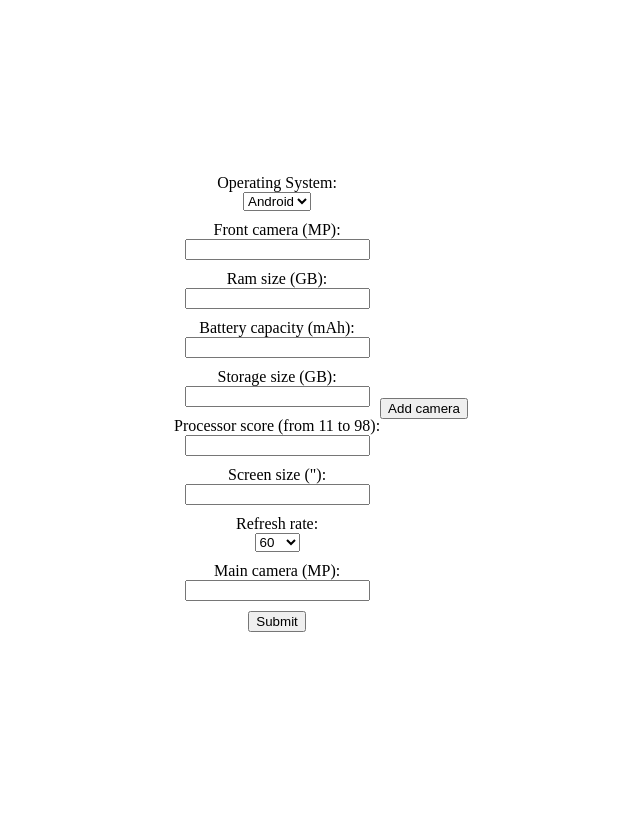
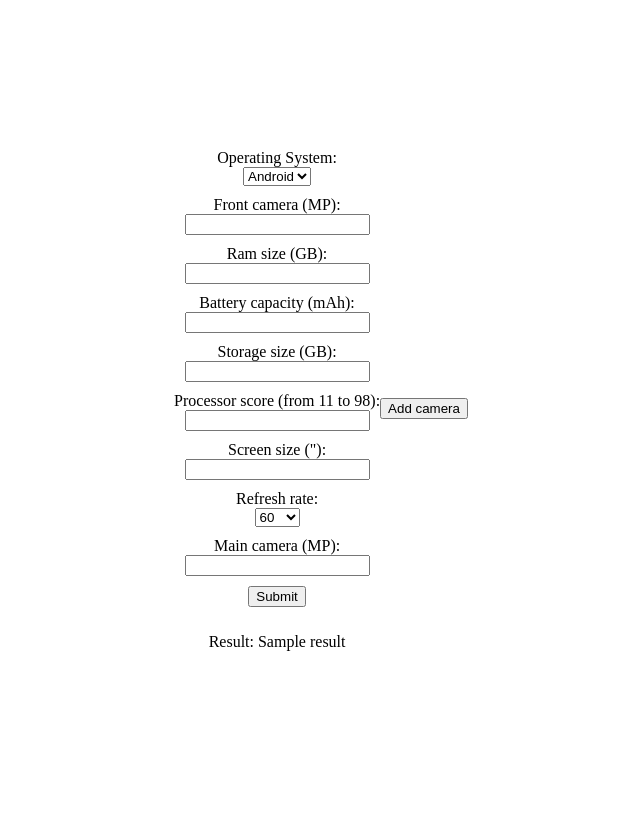
Before and after one commit to Winter-end/Smartphone-pricing, a Flask app: template rest-api/templates/index.html in a window 1280 px wide. Shown: the whole page, without its empty margins (319-959 px from the left). Run offline with Flask 3, Linux system fonts and the light colour scheme; the template is opened without the code that fills it: most values are stand-ins (such as "Sample title", 1, 10 or a date in 2020).

Commit message:
poprawa ładowania modeli

```diff
--- a/rest-api/app.py
+++ b/rest-api/app.py
@@ -1,6 +1,7 @@
 from flask import Flask, render_template, request
 from pymongo import MongoClient
 import pandas as pd
+import numpy as np
 import pickle
 
 app = Flask(__name__)
@@ -26,13 +27,28 @@ def index():
         main_camera = request.form.get('main_camera')
 
         new_inputs = []
-        num_camera = len(request.form)
-        for i in range(2, num_camera):
+        num_cameras = len(request.form)
+        sum_MP = 0
+        for i in range(2, num_cameras):
             new_input = request.form.get(f'new-input-{i}')
             if new_input is not None:
                 new_inputs.append(new_input)
+                sum_MP += int(new_input)
 
-        s = pd.Series([])
+        attributes = [front_camera, battery, ram, storage, score, num_cameras, sum_MP, main_camera, scree_size, refresh_rate]
+        data = np.array(attributes, dtype='float64')
+        data = np.reshape(data, (1, -1))
+
+        print(data)
+
+        if os == 'android':
+            andorid_model = pickle.load(open("../exploratory-analysis/android_model.pkl", "rb"))
+            result = andorid_model.predict(data)
+            return render_template('index.html', result=result)
+        elif os == 'apple':
+            apple_model = pickle.load(open("../exploratory-analysis/apple_model.pkl", "rb"))
+            result = apple_model.predict(data)
+            return render_template('index.html', result=result)
 
         print(f'OS: {os}, Front camera: {front_camera}, Ram: {ram}, Battery: {battery}, Storage: {storage}, Score: {score}, Screen size: {scree_size}, Refresh rate: {refresh_rate}, Main camera: {main_camera}, New Inputs: {new_inputs}')
 
--- a/rest-api/templates/index.html
+++ b/rest-api/templates/index.html
@@ -65,6 +65,7 @@
 
         <div id="new-inputs"></div>  <!-- New div for the new inputs -->
         <input type="submit" value="Submit">
+        <p>Result: {{result}}</p>
     </form>
     <button id="add-input">Add camera</button>
     <script>
```
